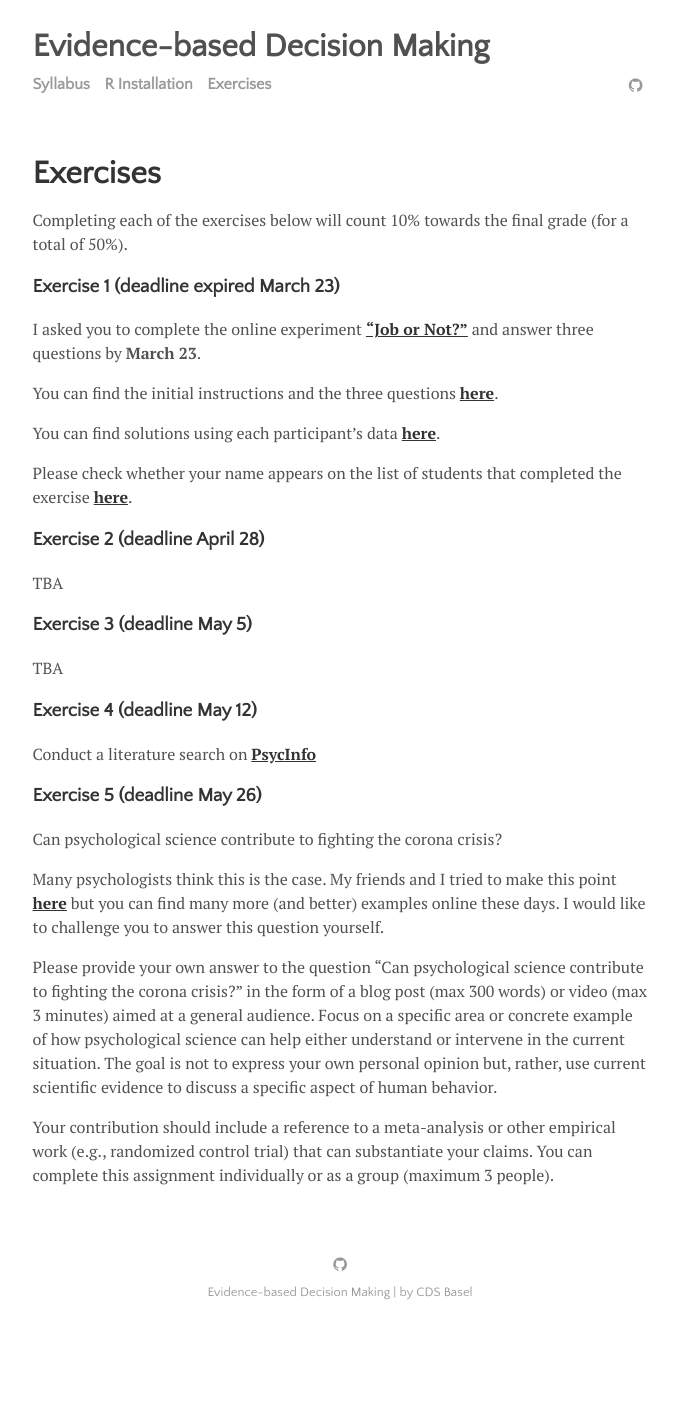
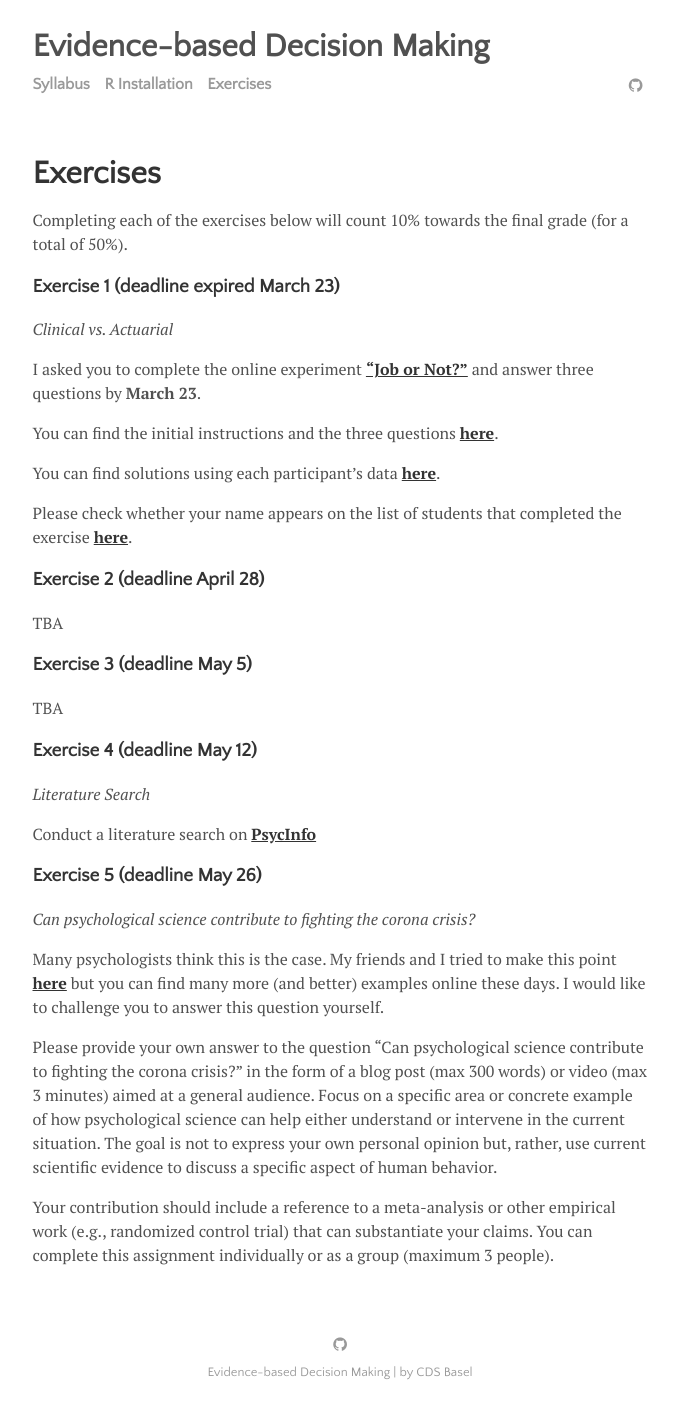
Before and after one commit to matarui/evidencebaseddm, a Jekyll site: the page built from menu/projects.md, in a window 1280 px wide. Shown: the whole page, without its empty margins (300-978 px from the left). Built offline with Jekyll 4.4.1, drawn with Linux system fonts in a browser that asks for light colours; before the commit the page ends 1336 px from its top, so only the background shows below that.

Commit message:
Update projects.md

```diff
--- a/menu/projects.md
+++ b/menu/projects.md
@@ -6,6 +6,8 @@ title: Exercises
 Completing each of the exercises below will count 10% towards the final grade (for a total of 50%).
 
 ### Exercise 1 (deadline expired March 23)
+
+*Clinical vs. Actuarial*
 
 I asked you to complete the online experiment <a href="https://evidencebaseddm.formr.org "><b>"Job or Not?"</b></a> and answer three questions by **March 23**.
 
@@ -22,11 +24,13 @@ TBA
 TBA
 
 ### Exercise 4 (deadline May 12)
+*Literature Search*
+
 Conduct a literature search on <a href="http://ovidsp.ovid.com/ovidweb.cgi?T=JS&NEWS=n&CSC=Y&PAGE=main&D=psyh"><b>PsycInfo</b></a>
 
 
 ### Exercise 5 (deadline May 26)
-Can psychological science contribute to fighting the corona crisis?
+*Can psychological science contribute to fighting the corona crisis?*
 
 Many psychologists think this is the case. My friends and I tried to make this point <a href="https://tube.switch.ch/videos/63e601c8"><b>here</b></a> but you can find many more (and better) examples online these days. I would like to challenge you to answer this question yourself.
 
```
